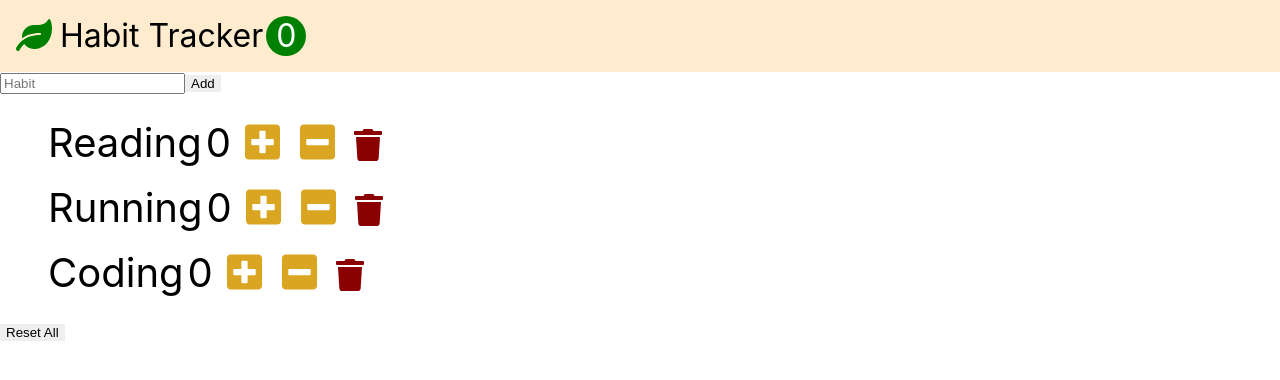
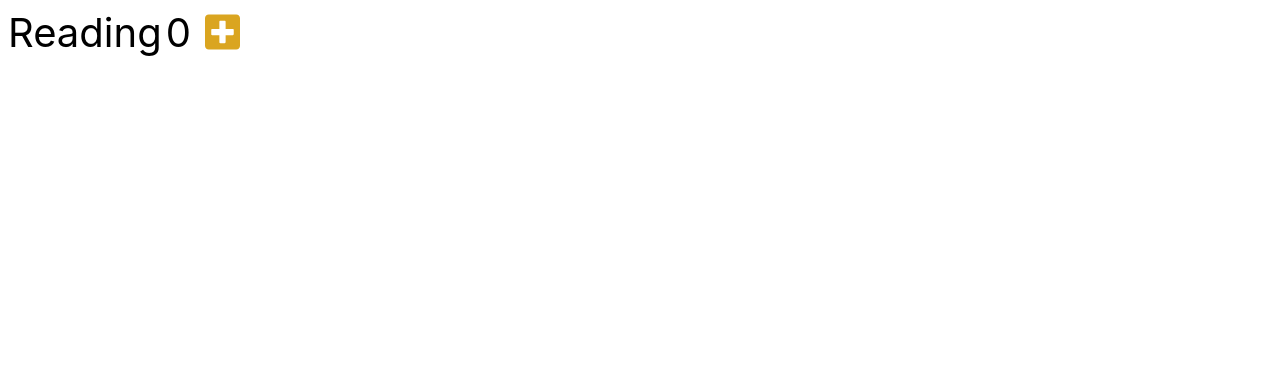
Before and after one commit to woosi8/JavaScriptNote, a React (Create React App) app in the folder academy/react-basic/habit-tracker/: page / in a window 1280 px wide. Shown: the top 380 px of the page. Built offline with nearby package versions, Linux system fonts and the light colour scheme.

Commit message:
Add React Hooks

```diff
--- a/academy/react-basic/habit-tracker/src/app.jsx
+++ b/academy/react-basic/habit-tracker/src/app.jsx
@@ -55,7 +55,6 @@
       return habit
       });
       this.setState({habits : handleDelete})
-
   }
 
 
--- a/academy/react-basic/habit-tracker/src/components/habit.jsx
+++ b/academy/react-basic/habit-tracker/src/components/habit.jsx
@@ -1,13 +1,13 @@
 import React, { PureComponent } from 'react';
 
 class Habit extends PureComponent {
-    //lifecycle method
-    // componentDidMount(){ // 컴포넌트가 ui에 등록될때 호출
-    //     console.log(`habit: ${this.props.habit.name} mounted`);
-    // }
-    // componentWillUnmount(){ // 지우기 전에 호출된다 (로딩 화면)
-    //     console.log(`habit: ${this.props.habit.name} zz`);
-    // }
+    // lifecycle method
+    componentDidMount(){ // 컴포넌트가 ui에 등록될때 호출
+        console.log(`habit: ${this.props.habit.name} mounted`);
+    }
+    componentWillUnmount(){ // 지우기 전에 호출된다 (로딩 화면)
+        console.log(`habit: ${this.props.habit.name} zz`);
+    }
 
     handleIncrement =() =>{
         this.props.onIncrement(this.props.habit);
--- a/academy/react-basic/habit-tracker/src/components/habitAddForm.jsx
+++ b/academy/react-basic/habit-tracker/src/components/habitAddForm.jsx
@@ -1,55 +1,55 @@
 
 // 펀션은 rsi
-// import React, { memo } from 'react';
+import React, { memo } from 'react';
 
-// const HabitAddForm = memo(props => {
-//   const formRef = React.createRef();
-//   const inputRef = React.createRef();
+const HabitAddForm = memo(props => {
+  const formRef = React.createRef();
+  const inputRef = React.createRef();
 
-//   const onSubmit = event => {
-//     event.preventDefault();
-//     const name = inputRef.current.value;
-//     name && props.onAdd(name);
-//     formRef.current.reset();
-//   };
+  const onSubmit = event => {
+    event.preventDefault();
+    const name = inputRef.current.value;
+    name && props.onAdd(name);
+    formRef.current.reset();
+  };
 
-//   return (
-//     <form ref={formRef} className="add-form" onSubmit={onSubmit}>
-//       <input
-//         ref={inputRef}
-//         type="text"
-//         className="add-input"
-//         placeholder="Habit"
-//       />
-//       <button className="add-button">Add</button>
-//     </form>
-//   );
-// });
+  return (
+    <form ref={formRef} className="add-form" onSubmit={onSubmit}>
+      <input
+        ref={inputRef}
+        type="text"
+        className="add-inout"
+        placeholder="Habit"
+      />
+      <button className="add-button">Add</button>
+    </form>
+  );
+});
+
+export default HabitAddForm;
+
+
+// import React, { PureComponent } from 'react';
+// // rcc
+// class HabitAddForm extends PureComponent {
+//     //Dom 접근하기
+//     inputRef = React.createRef();
+//     formRef = React.createRef();
+//     onSubmit = (event)=> {
+//         event.preventDefault();
+//         const name = this.inputRef.current.value;
+//         name && this.props.onAdd(name);
+//         // this.inputRef.current.value ='';
+//         this.formRef.current.reset();
+//     }
+//     render() {
+//         return (
+//             <form ref={this.formRef}className="add-form" onSubmit = {this.onSubmit}>
+//                 <input ref ={this.inputRef} type="text" className ="add-inout" placeholder = "Habit"/>
+//                 <button className="add-button">Add</button>
+//             </form>
+//         );
+//     }
+// }
 
 // export default HabitAddForm;
-
-
-    import React, { PureComponent } from 'react';
-// rcc
-class HabitAddForm extends PureComponent {
-    //Dom 접근하기
-    inputRef = React.createRef();
-    formRef = React.createRef();
-    onSubmit = (event)=> {
-        event.preventDefault();
-        const name = this.inputRef.current.value;
-        name && this.props.onAdd(name);
-        // this.inputRef.current.value ='';
-        this.formRef.current.reset();
-    }
-    render() {
-        return (
-            <form ref={this.formRef}className="add-form" onSubmit = {this.onSubmit}>
-                <input ref ={this.inputRef} type="text" className ="add-inout" placeholder = "Habit"/>
-                <button className="add-button">Add</button>
-            </form>
-        );
-    }
-}
-
-export default HabitAddForm;
--- /dev/null
+++ b/academy/react-basic/habit-tracker/src/components/simpleHabit.jsx
@@ -0,0 +1,47 @@
+import React, { useCallback,useEffect,useRef, useState } from 'react';
+
+
+const SimpleHabit = (props) =>{
+    // React 훅
+    const [count, setCount] = useState(0);
+    const spanRef = useRef(); //리액트훅 버젼 (함수는 계속 전체 반복초기화되지만 이건 기억하고 있으라고 하는것)
+    // const spanRef = React.createRef()
+    const handleIncrement = useCallback(() => { //useCallback은 갱신떄마다 계속 업데이트를 방지하기위한 자동캐시, 동일한 콜백함수를 전달
+        setCount(count + 1);
+    });
+
+    // [count]가 변경될때마다 호출된다 , []안쓰면 기존의 state,prop이 변경될때마다 호출된다
+    useEffect(() =>{
+        console.log(`mounted & updated!: ${count}`);
+    },[count])
+
+    return (
+        <li className="habit">
+            <span ref={spanRef} className="habit-name">Reading</span>
+            <span className="habit-count">{count}</span>
+            <button className="habit-button habit-increase" onClick = {handleIncrement}>
+                <i className="fas fa-plus-square"></i>
+            </button>
+        </li>
+    );
+
+};
+
+export default SimpleHabit;
+
+
+
+// import React from 'react';
+// class SimpleHabit extends Component {
+//     state = {
+//         count:0,
+//     }
+//     handleIncrement = () => {
+//         this.setState({count: this.state.count+1});
+//     };
+//     render() {
+
+//     }
+// }
+
+// export default SimpleHabit;
--- a/academy/react-basic/habit-tracker/src/index.js
+++ b/academy/react-basic/habit-tracker/src/index.js
@@ -3,11 +3,13 @@
 import './index.css';
 import App from './app';
 import '@fortawesome/fontawesome-free/js/all.js';
+import SimpleHabit from './components/simpleHabit';
 // import reportWebVitals from './reportWebVitals';
 //ReactDOM이라는 클래스안에 있는 render함수
 ReactDOM.render(
   <React.StrictMode>
-    <App />
+    {/* <App />  */}
+    <SimpleHabit />
   </React.StrictMode>,
   document.getElementById('root')
 );
```
Also changed, not shown: 1 other file (tests, documents, lock files or other folders).
